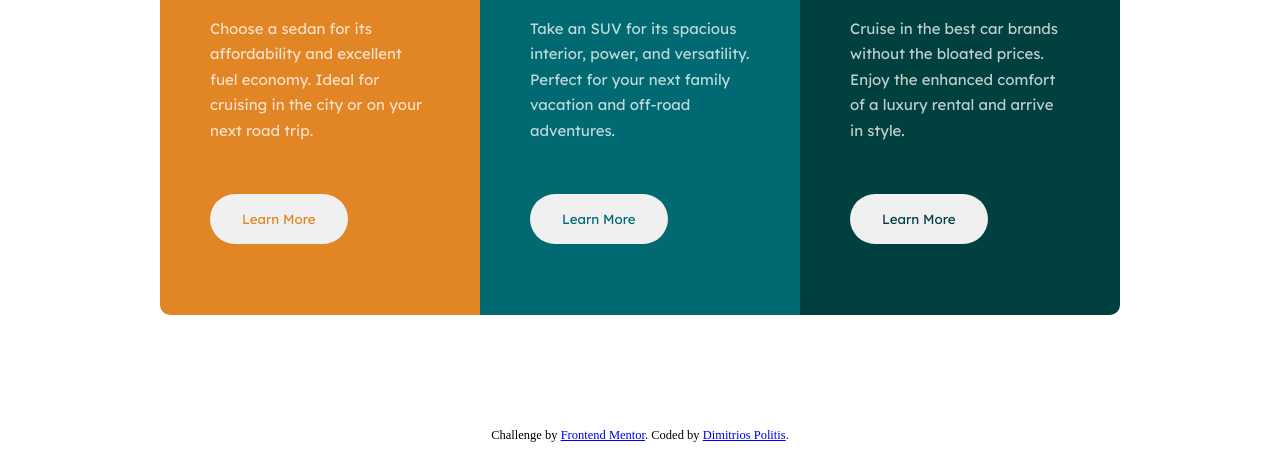
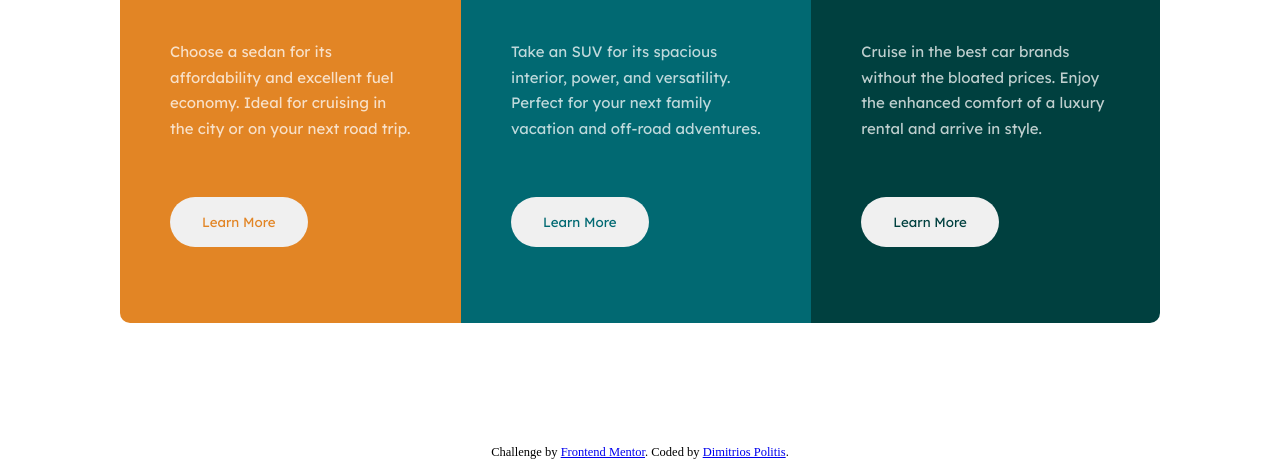
Before and after one commit to grmajik/frontendmentor-three-column-preview-card, a plain HTML site: page index.html in a window 1280 px wide. Shown: the part 357-817 px from the top of the page. Drawn offline with Linux system fonts and the light colour scheme.

Commit message:
Add files via upload

```diff
--- a/styles.css
+++ b/styles.css
@@ -68,7 +68,6 @@ body {
 .vehicles__sedans,
 .vehicles__suvs,
 .vehicles__luxury {
-  width: 100%;
   display: flex;
   flex-direction: column;
   align-items: flex-start;
@@ -161,14 +160,13 @@ body {
 @media only screen and (min-width: 980px) {
   .vehicles {
     flex-direction: row;
+    margin: 120px;
   }
 
   .vehicles__sedans,
   .vehicles__suvs,
   .vehicles__luxury {
     height: 70vh;
-    width: 25vw;
-
   }
 
   .vehicles__sedans {
```
